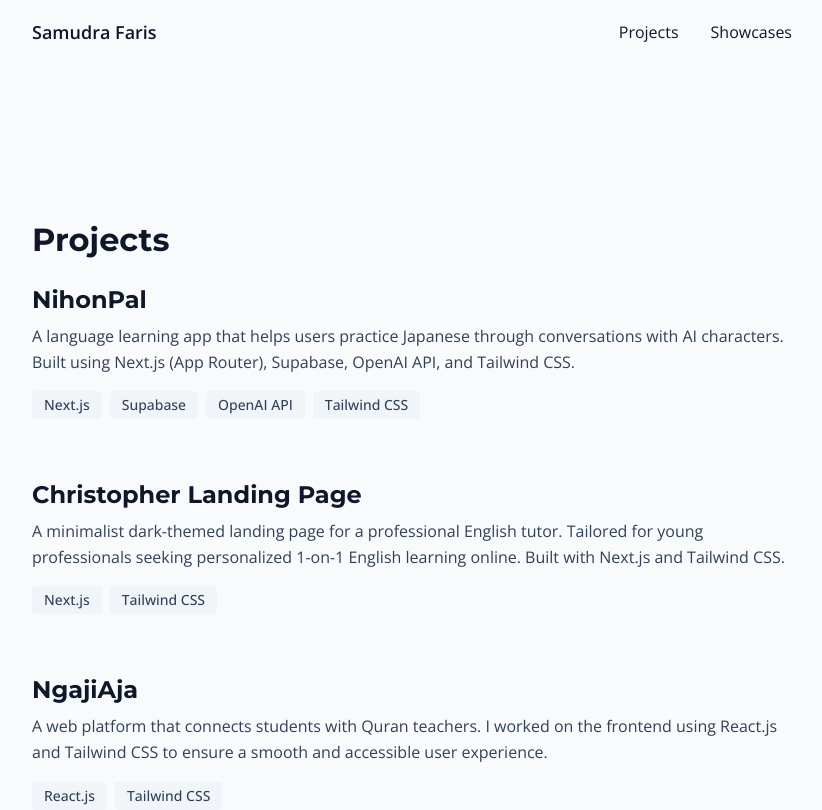
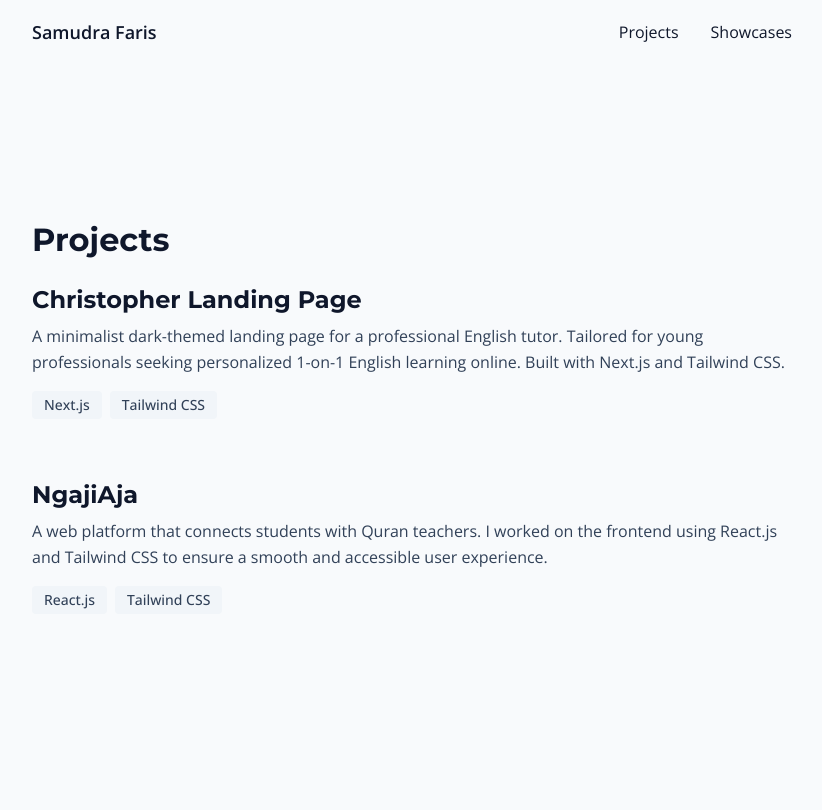
Before and after one commit to samudraarq/samudra-web, a Next.js app: page /projects in a window 1280 px wide. Shown: the whole page, without its empty margins (228-1050 px from the left). Built offline with nearby package versions, Linux system fonts and the light colour scheme.

Commit message:
remove nihonpal project

```diff
--- a/src/data/projects.ts
+++ b/src/data/projects.ts
@@ -7,14 +7,14 @@ export interface Project {
 }
 
 export const projects: Project[] = [
-  {
-    id: "nihonpal",
-    title: "NihonPal",
-    url: "https://nihonpal.com",
-    description:
-      "A language learning app that helps users practice Japanese through conversations with AI characters. Built using Next.js (App Router), Supabase, OpenAI API, and Tailwind CSS.",
-    technologies: ["Next.js", "Supabase", "OpenAI API", "Tailwind CSS"],
-  },
+  // {
+  //   id: "nihonpal",
+  //   title: "NihonPal",
+  //   url: "https://nihonpal.com",
+  //   description:
+  //     "A language learning app that helps users practice Japanese through conversations with AI characters. Built using Next.js (App Router), Supabase, OpenAI API, and Tailwind CSS.",
+  //   technologies: ["Next.js", "Supabase", "OpenAI API", "Tailwind CSS"],
+  // },
   {
     id: "christopher-landing",
     title: "Christopher Landing Page",
```
